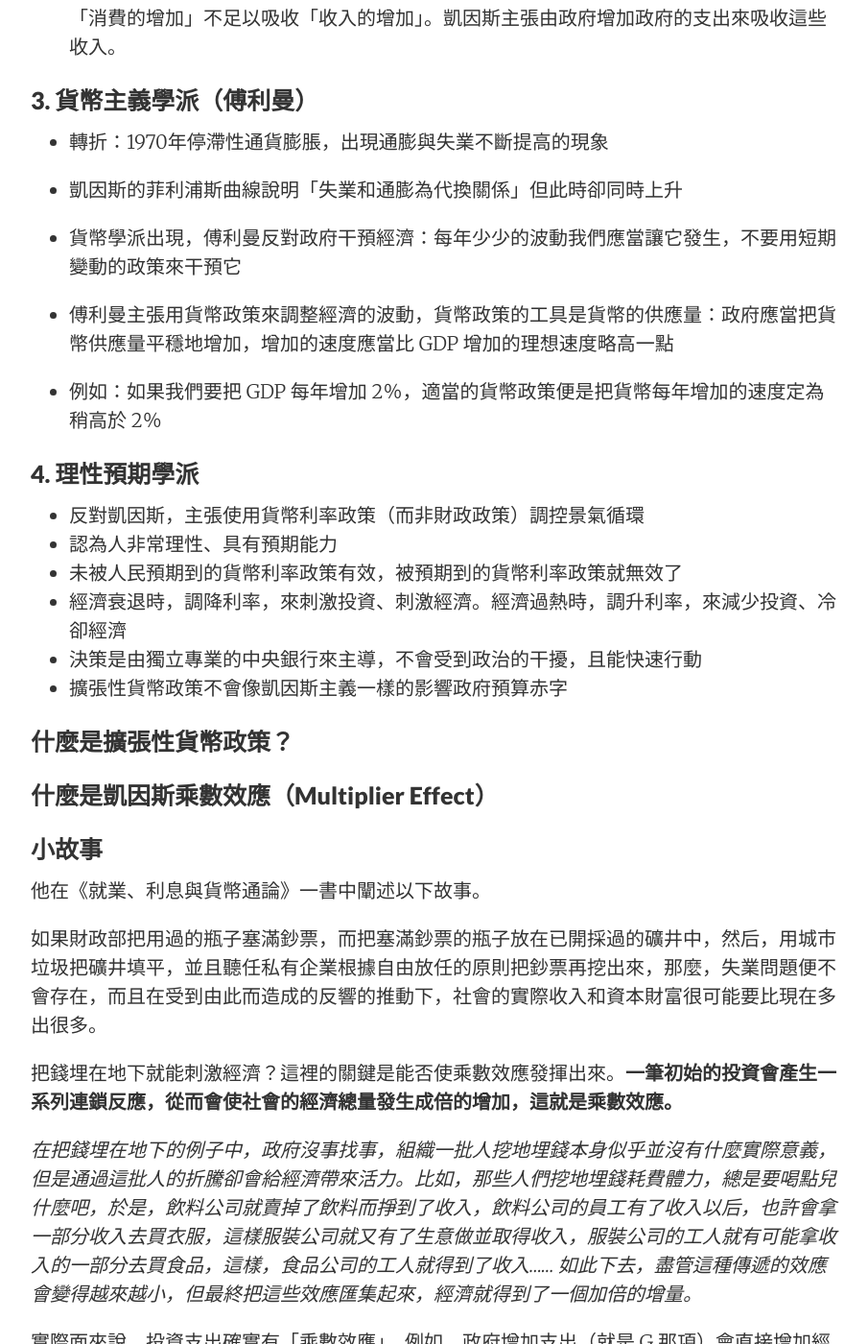
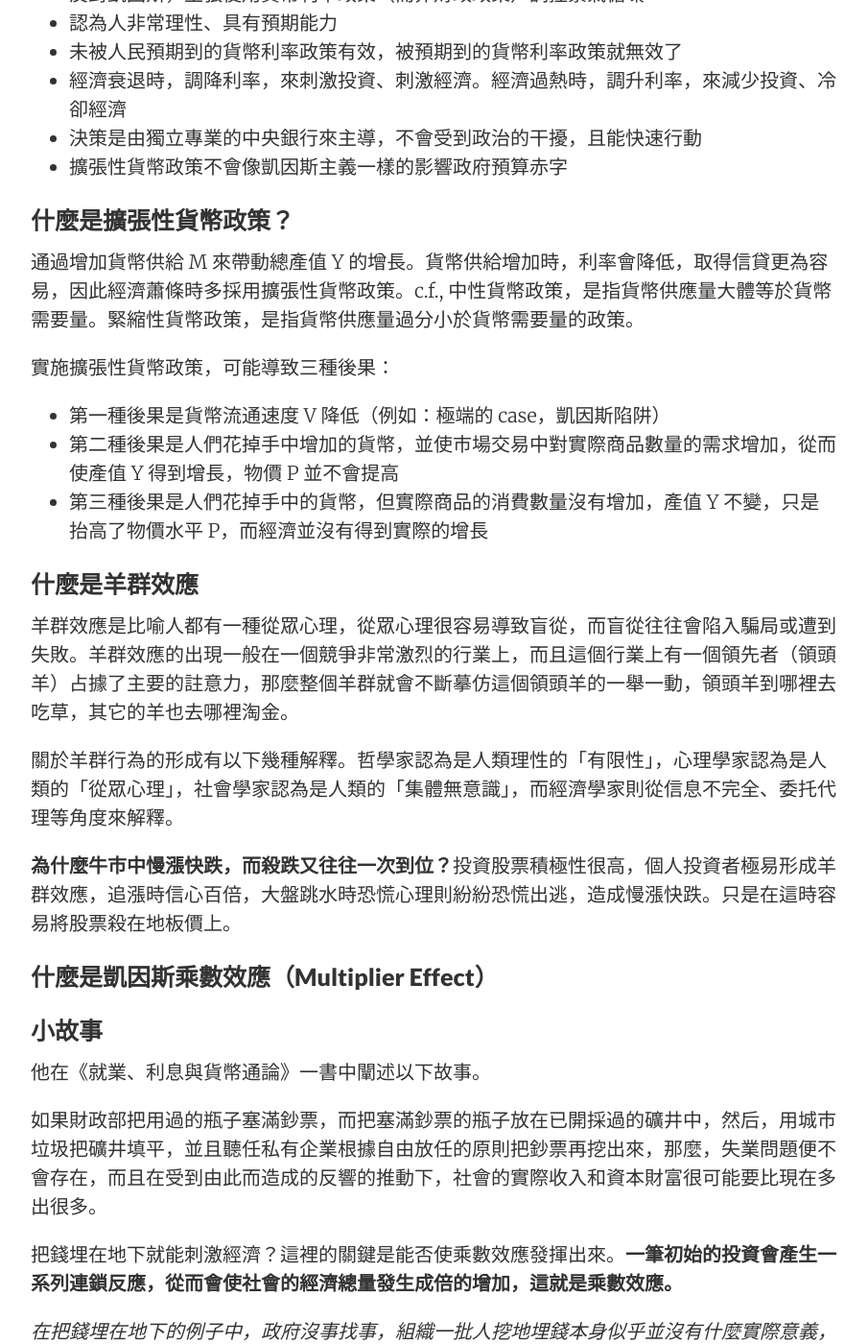
Before and after one commit to AdrianHsu/AdrianHsu.github.io, a Jekyll site: the page built from _posts/2018-12-30-macro.md, in a window 1280 px wide and 1400 px high, scrolled down 5326 px. Shown: the whole window at 96% size, without its empty margins (188-1093 px from the left). Built offline with Jekyll 4.4.1, drawn with Linux system fonts in a browser that asks for light colours; nearby versions of some CDN libraries; formulas are drawn with MathJax 3; comment, search, counter and statistics services are not loaded; some of the changed text lies outside the part shown.

Commit message:
blog push

```diff
--- a/_posts/2018-12-30-macro.md
+++ b/_posts/2018-12-30-macro.md
@@ -170,7 +154,20 @@ CPI 告訴你現在的物價水平，可用來幫助消費者衡量通膨。經
 
 ### 什麼是擴張性貨幣政策？
 
+通過增加貨幣供給 M 來帶動總產值 Y 的增長。貨幣供給增加時，利率會降低，取得信貸更為容易，因此經濟蕭條時多採用擴張性貨幣政策。c.f., 中性貨幣政策，是指貨幣供應量大體等於貨幣需要量。緊縮性貨幣政策，是指貨幣供應量過分小於貨幣需要量的政策。
 
+實施擴張性貨幣政策，可能導致三種後果：
+
+* 第一種後果是貨幣流通速度 V 降低（例如：極端的 case，凱因斯陷阱）
+* 第二種後果是人們花掉手中增加的貨幣，並使市場交易中對實際商品數量的需求增加，從而使產值 Y 得到增長，物價 P 並不會提高
+* 第三種後果是人們花掉手中的貨幣，但實際商品的消費數量沒有增加，產值 Y 不變，只是抬高了物價水平 P，而經濟並沒有得到實際的增長
+
+### 什麼是羊群效應
+羊群效應是比喻人都有一種從眾心理，從眾心理很容易導致盲從，而盲從往往會陷入騙局或遭到失敗。羊群效應的出現一般在一個競爭非常激烈的行業上，而且這個行業上有一個領先者（領頭羊）占據了主要的註意力，那麼整個羊群就會不斷摹仿這個領頭羊的一舉一動，領頭羊到哪裡去吃草，其它的羊也去哪裡淘金。
+
+關於羊群行為的形成有以下幾種解釋。哲學家認為是人類理性的「有限性」，心理學家認為是人類的「從眾心理」，社會學家認為是人類的「集體無意識」，而經濟學家則從信息不完全、委托代理等角度來解釋。
+
+**為什麼牛市中慢漲快跌，而殺跌又往往一次到位？**投資股票積極性很高，個人投資者極易形成羊群效應，追漲時信心百倍，大盤跳水時恐慌心理則紛紛恐慌出逃，造成慢漲快跌。只是在這時容易將股票殺在地板價上。
 
 ### 什麼是凱因斯乘數效應（Multiplier Effect）
 
@@ -230,8 +227,6 @@ M1 比 M2 的波幅較大。例：如果你從活期存款中提取現金，則
 * M2 增加，是信用擴張的體現。相反的 M2 減少就是信用收縮的體現
 * 舉例：房價上漲，貸款買房的人很多，所以就推高了 M2，而並非是M2推高了房價（倒因為果）
 
-
-
 ## 貨幣數量論 Quality Theory of Money (QTM)
 
 Quantity Theory of Money（貨幣數量論）又稱「為通貨膨脹理論」，即物價水平 P 與貨幣供應量 M 同向變動。因此兩者的變動幅度 $$\Delta$$，即通膨率與貨幣供應增長率，也呈同向變動。
@@ -317,7 +312,7 @@ $$gm  ＋  gv  ＝  gp  ＋  gy$$
 
 90年代，日本陷於衰退，政府以不同方案振興經濟，貨幣供應增加也未引致通脹，反而出現通縮。貨幣供應 M 增長、但是仍然通縮 P 的原因，是流轉速度 V 下降。用凱因斯的術語，就是 Liquidity Trap（流動資金陷阱）。大家增持現金，貨幣供應雖然增加了，但不肯拿出來投資、沒有在市面流轉，對 P 與 Y 的衝擊自然有限。
 
-像這日本的案例，如果衰退期間出現**通縮**，則名義利率（Nominal Interest Rate）會小於實質利率（Real Interest Rate）代表說存戶持有現金就有可觀回報。即使中央銀行增加貨幣供應，資金也會被龐大需求吸收，「困」在企業和存戶手上，不能轉化成投資。
+像這日本的案例，如果衰退期間出現**通縮**，則名義利率（Nominal Interest Rate, NIR）會小於實質利率（Real Interest Rate = NIR - expected inflation, 但此項為負）代表說存戶持有現金就有可觀回報。即使中央銀行增加貨幣供應，資金也會被龐大需求吸收，「困」在企業和存戶手上，不能轉化成投資。
 
 ### 什麼是凱因斯陷阱（又稱流動性陷阱，Liquidity Trap）
 
--- /dev/null
+++ b/_posts/2018-12-31-is-lm.md
@@ -0,0 +1,33 @@
+---
+layout:     post
+title:       IS-LM Model, AD Curve
+date:       2018-12-31
+summary:
+categories:  econ
+---
+
+* 主題：總經：總需求曲線 AD Curve, 凱因斯 IS-LM Model
+* 資源：[Macroeconomics- Everything You Need to Know](https://www.youtube.com/watch?v=MKO1icFVtDc)
+
+## 複習：生產可能性曲線
+
+稱為 Production Possibilities Curve (PPC)，用來描述兩種產品之間在用盡所有資源、技術的情況下所有的生產組合的可能 [影片 1'53'']。斜率就是機會成本，如果斜率越斜（負得越來越快），就是機會成本越來越大。如果斜率固定，就是不管生產多少、機會成本都一樣。PPC 一般需作如下假設：
+
+1. 固定的資源
+2. 充分就業。在現有生產過程中不存在著「資源閑置」（i.e., 零失業率）
+3. 生產技術。生產技術（即由投入轉化為產出的能力）是固定不變的
+4. 只有兩種產品
+
+* 點在 PPC 之上表示社會經濟處於充分就業狀態
+* 點在 PPC 之內表示社會未能充分利用資源，即存在閑置資源，其原因是存在失業或經濟缺少效率
+* 點在 PPC 之外代表是現有資源和技術條件所達不到的
+* PPC 往右上移動，可能是因為勞動力變便宜、技術突破、租金變便宜...等。
+
+## 總需求曲線 AD Curve
+
+
+
+## References
+
+1. [Downward sloping (負斜率的) aggregate demand curve](https://www.sparknotes.com/economics/macro/aggregatedemand/section2/)
+2. [Macroeconomics- Everything You Need to Know](https://www.youtube.com/watch?v=MKO1icFVtDc)
```
Also changed, not shown: other parts of _posts/2018-12-30-macro.md (+5 -21 lines).
